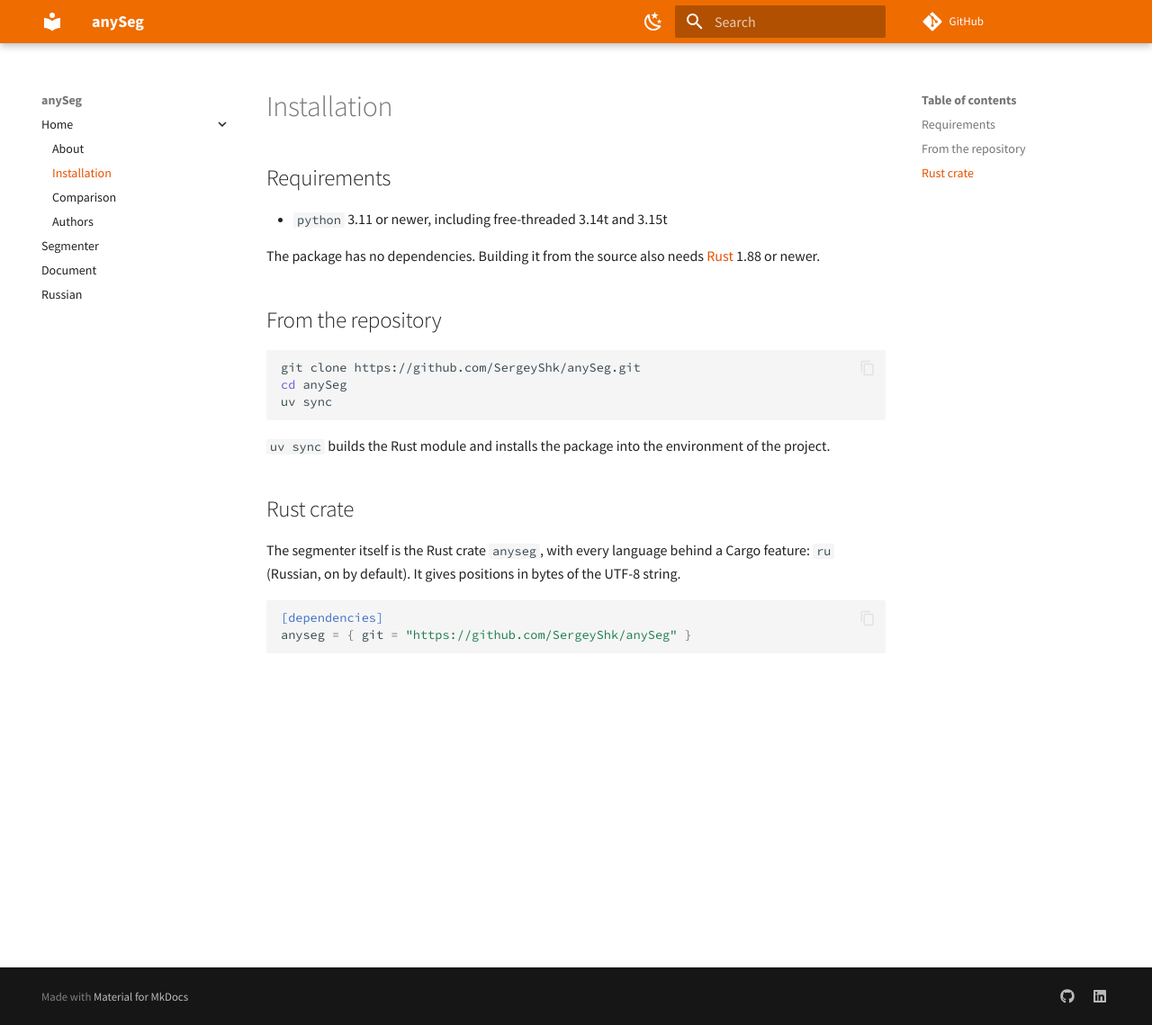
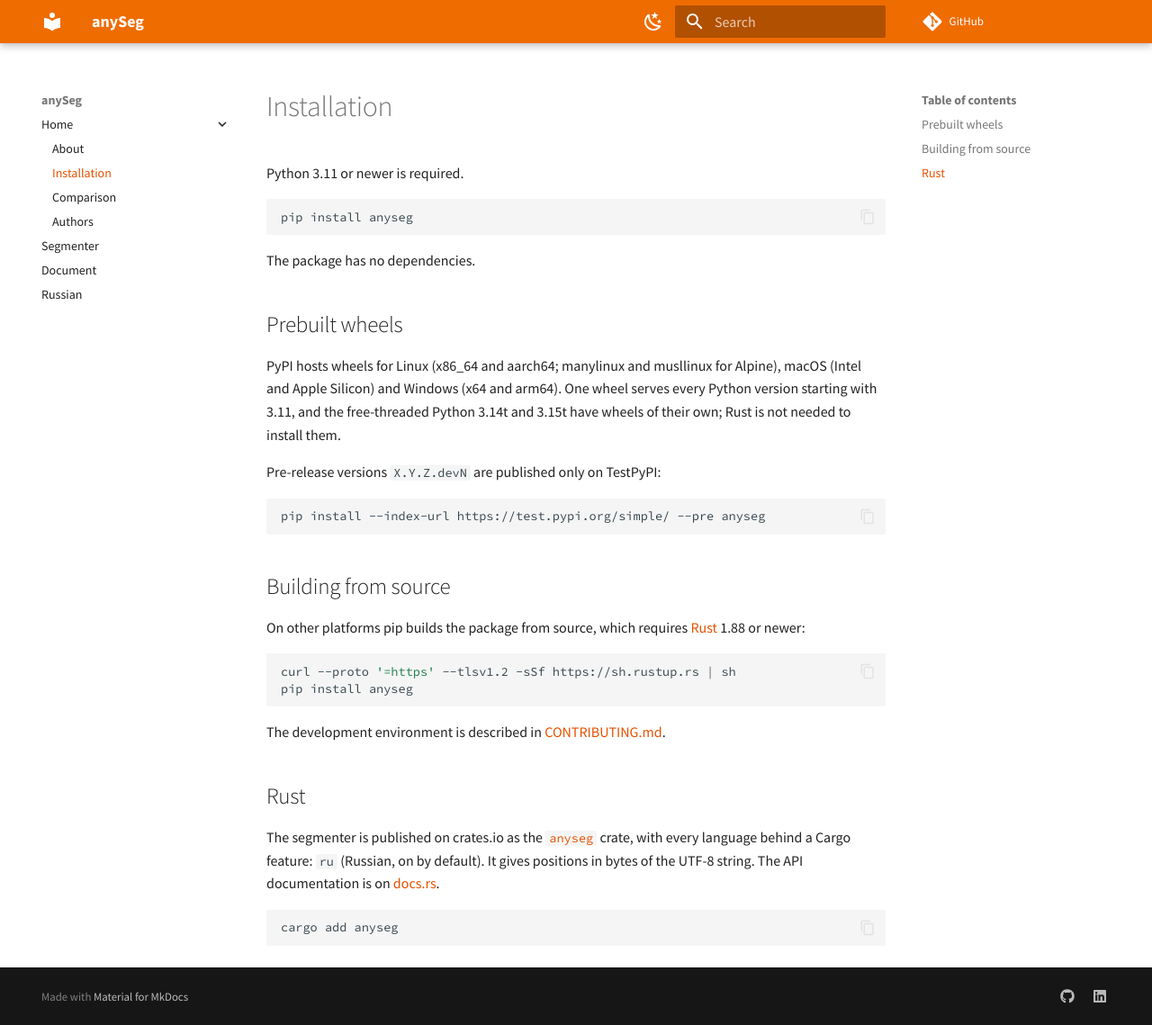
Before and after one commit to SergeyShk/anySeg, an MkDocs documentation site: the page built from docs/installation.md, in a window 1280 px wide and 1139 px high. Shown: the whole window at 90% size. Built offline with MkDocs 1.6.1 and Material for MkDocs 9.7.7, drawn with Linux system fonts in a browser that asks for light colours; comment, search, counter and statistics services are not loaded.

Commit message:
Prepare the 0.1.0 release
Co-Authored-By: Claude Opus 5.5 <noreply@anthropic.com>

````diff
--- a/docs/installation.md
+++ b/docs/installation.md
@@ -1,26 +1,38 @@
 # Installation
 
-## Requirements
-
-*   `python` 3.11 or newer, including free-threaded 3.14t and 3.15t
-
-The package has no dependencies. Building it from the source also needs [Rust](https://www.rust-lang.org/tools/install) 1.88 or newer.
-
-## From the repository
+Python 3.11 or newer is required.
 
 ``` bash
-git clone https://github.com/SergeyShk/anySeg.git
-cd anySeg
-uv sync
+pip install anyseg
 ```
 
-`uv sync` builds the Rust module and installs the package into the environment of the project.
+The package has no dependencies.
 
-## Rust crate
+## Prebuilt wheels
 
-The segmenter itself is the Rust crate `anyseg`, with every language behind a Cargo feature: `ru` (Russian, on by default). It gives positions in bytes of the UTF-8 string.
+PyPI hosts wheels for Linux (x86_64 and aarch64; manylinux and musllinux for Alpine), macOS (Intel and Apple Silicon) and Windows (x64 and arm64). One wheel serves every Python version starting with 3.11, and the free-threaded Python 3.14t and 3.15t have wheels of their own; Rust is not needed to install them.
 
-``` toml
-[dependencies]
-anyseg = { git = "https://github.com/SergeyShk/anySeg" }
+Pre-release versions `X.Y.Z.devN` are published only on TestPyPI:
+
+``` bash
+pip install --index-url https://test.pypi.org/simple/ --pre anyseg
 ```
+
+## Building from source
+
+On other platforms pip builds the package from source, which requires [Rust](https://www.rust-lang.org/tools/install) 1.88 or newer:
+
+``` bash
+curl --proto '=https' --tlsv1.2 -sSf https://sh.rustup.rs | sh
+pip install anyseg
+```
+
+The development environment is described in [CONTRIBUTING.md](https://github.com/SergeyShk/anySeg/blob/master/CONTRIBUTING.md).
+
+## Rust { #rust }
+
+The segmenter is published on crates.io as the [`anyseg`](https://crates.io/crates/anyseg) crate, with every language behind a Cargo feature: `ru` (Russian, on by default). It gives positions in bytes of the UTF-8 string. The API documentation is on [docs.rs](https://docs.rs/anyseg).
+
+``` bash
+cargo add anyseg
+```
--- a/pyproject.toml
+++ b/pyproject.toml
@@ -23,7 +23,7 @@ keywords = [
     "russian",
 ]
 classifiers = [
-    "Development Status :: 2 - Pre-Alpha",
+    "Development Status :: 3 - Alpha",
     "Operating System :: OS Independent",
     "Programming Language :: Python :: 3",
     "Programming Language :: Python :: 3 :: Only",
@@ -47,6 +47,7 @@ Homepage = "https://github.com/SergeyShk/anySeg"
 Repository = "https://github.com/SergeyShk/anySeg"
 Documentation = "https://sergeyshk.github.io/anySeg/"
 Issues = "https://github.com/SergeyShk/anySeg/issues"
+Changelog = "https://github.com/SergeyShk/anySeg/releases"
 
 [tool.maturin]
 manifest-path = "crates/anyseg-py/Cargo.toml"
````
Also changed, not shown: README.md (+18 -8 lines), crates/anyseg/README.md (+1 -1 lines), docs/comparison.md (+2 -2 lines), docs/index.md (+7 -1 lines), 3 other files.
